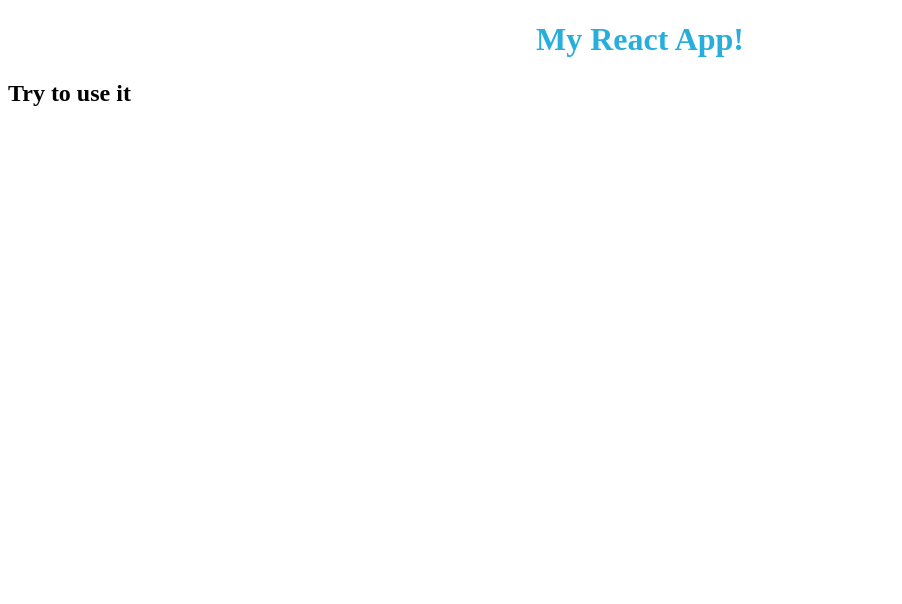
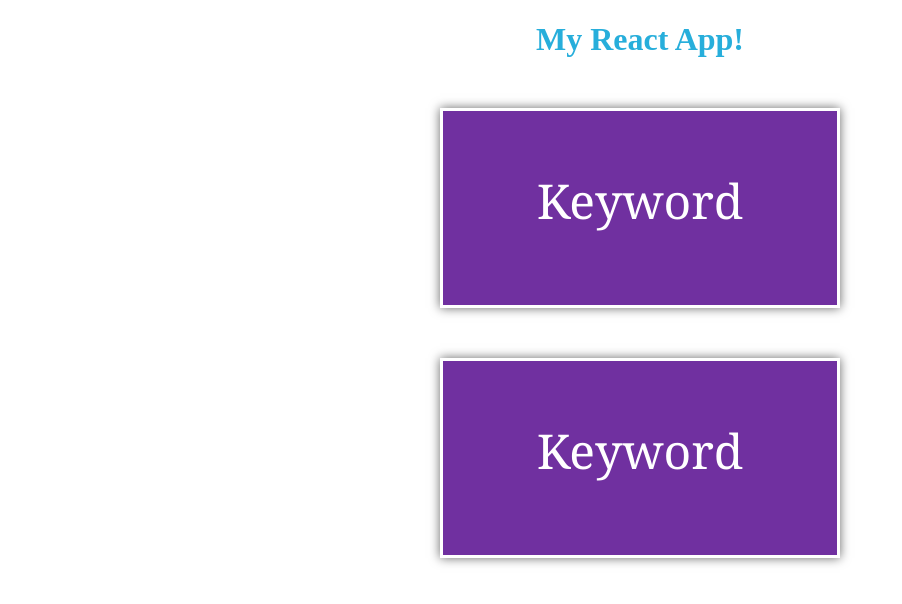
Before and after one commit to YuriU/scrum-voting, a React app in the folder frontend/: page / in a window 1280 px wide. Shown: the whole page, without its empty margins (0-902 px from the left). Built offline with nearby package versions, Linux system fonts and the light colour scheme.

Commit message:
Added simple flipcard component

```diff
--- a/frontend/src/components/App.js
+++ b/frontend/src/components/App.js
@@ -1,4 +1,5 @@
 import React, { Component } from "react";
+import Option from './Option'
 
 import '../styles/App.css';
 
@@ -7,7 +8,8 @@ class App extends Component {
         return (
             <div>
                 <h1>My React App!</h1>
-                <h2>Try to use it</h2>
+                <Option />
+                <Option />
             </div>
         );
     }
--- /dev/null
+++ b/frontend/src/components/Option.js
@@ -0,0 +1,32 @@
+import React, { Component } from "react";
+import '../styles/Option.css';
+
+class Option extends React.Component {
+
+    constructor(props) {
+        super(props);
+        this.processClick = this.processClick.bind(this);
+        this.state = {
+            flipped: false
+        }
+    }
+
+    processClick(evt) {
+        this.setState({
+            flipped: !this.state.flipped
+        })
+    }
+
+    render() {
+        return (
+            <div className="flipCard">
+                <div className= {this.state.flipped ? "card flipped" : "card" }  onClick={(evt) => this.processClick(evt)}>
+                    <div className="side front">Keyword</div>
+                    <div className="side back">Definition<br/>Explanation</div>
+                </div>
+            </div>
+        );
+    }
+}
+
+export default Option;
--- /dev/null
+++ b/frontend/src/styles/Option.css
@@ -0,0 +1,84 @@
+.option {
+    width: 50px;
+    height: 50px;
+    border: 5px solid gray;
+    margin: 5px;
+    text-align: center;
+}
+
+.flipCard {
+    -webkit-perspective: 800;
+    -ms-perspective: 800;
+    -moz-perspective: 800;
+    -o-perspective: 800;
+     width: 400px;
+     height: 200px;
+     position: relative;
+     margin: 50px auto;
+  }
+  .flipCard .card.flipped {
+    transform:rotatey(-180deg);
+    -ms-transform:rotatey(-180deg); /* IE 9 */
+    -moz-transform:rotatey(-180deg); /* Firefox */
+    -webkit-transform:rotatey(-180deg); /* Safari and Chrome */
+    -o-transform:rotatey(-180deg); /* Opera */
+  }
+  .flipCard .card {
+    width: 100%;
+    height: 100%;
+    -webkit-transform-style: preserve-3d;
+    -webkit-transition: 0.5s;
+    -moz-transform-style: preserve-3d;
+    -moz-transition: 0.5s;
+    -ms-transform-style: preserve-3d;
+    -ms-transition: 0.5s;
+    -o-transform-style: preserve-3d;
+    -o-transition: 0.5s;
+    transform-style: preserve-3d;
+    transition: 0.5s;
+  }
+  .flipCard .card .side {
+    width: 100%;
+    height: 100%;
+    padding: 10px;
+    cursor: pointer;
+    position: absolute;
+    box-sizing: border-box;
+    z-index: 2;
+    backface-visibility: hidden;  /* W3C */
+    -webkit-backface-visibility: hidden; /* Safari & Chrome */
+    -moz-backface-visibility: hidden; /* Firefox */
+    -ms-backface-visibility: hidden; /* Internet Explorer */
+    -o-backface-visibility: hidden; /* Opera */
+    box-shadow: 0 0 10px rgba(0,0,0,0.6);
+    overflow: auto;
+  }
+  .flipCard .card .back {
+    background: white;
+    color: black;
+    transform:rotatey(-180deg);
+    -ms-transform:rotatey(-180deg); /* IE 9 */
+    -moz-transform:rotatey(-180deg); /* Firefox */
+    -webkit-transform:rotatey(-180deg); /* Safari and Chrome */
+    -o-transform:rotatey(-180deg); /* Opera */
+  }
+
+  .flipCard .card .front {
+    font-family: Georgia;
+    font-size: 3em;
+    text-align: center;
+    line-height: 160px;
+    background-color: #7030a0;
+    border: 3px solid white;
+    color: white;
+
+  }
+  .flipCard .card .back {
+    background-color: #dbb2f9;
+    border: 3px solid white;
+    text-align: center;
+    color: black;
+    padding-top: 50px;
+    font-family: Georgia;
+    font-size: 2em;
+  }
```
Also changed, not shown: frontend/src/styles/App.css (line endings or trailing spaces).
